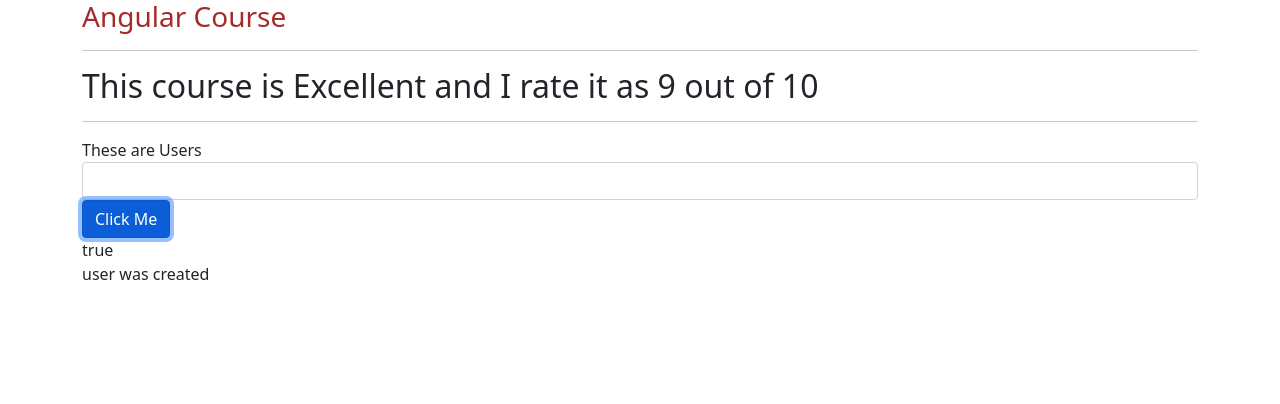
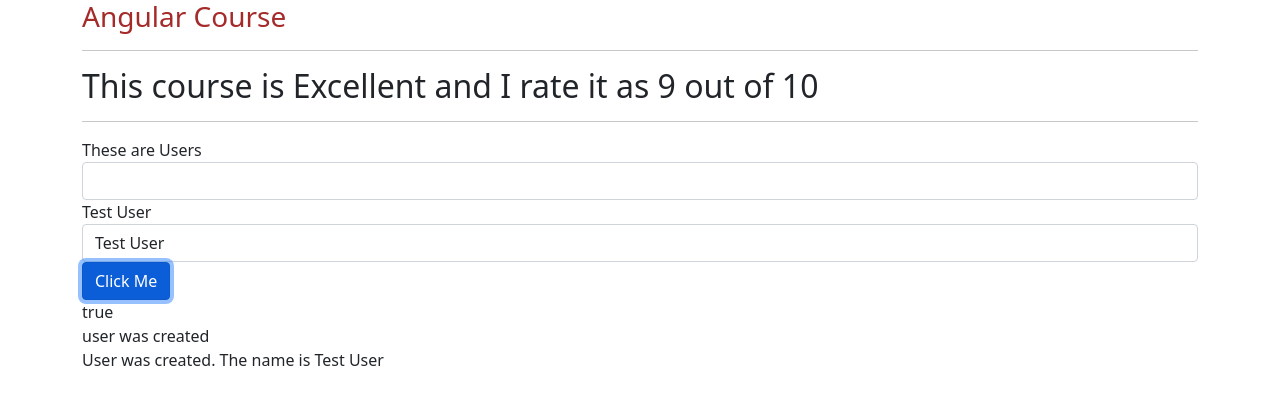
Before and after one commit to affanhakak/Lets-Learn-Angular-from-Scratch, an Angular app: page / in a window 1280 px wide. Both pictures are taken after a click on the button "Click Me". Shown: the top 404 px of the page. Built offline with nearby package versions, Linux system fonts and the light colour scheme.

Commit message:
ngIf directive added

```diff
--- a/src/app/servers/servers.component.html
+++ b/src/app/servers/servers.component.html
@@ -1,8 +1,8 @@
 <div>These are Users</div>
-<!-- <input type="text" class="form-control" (input)="onUpdateUser($event)" />
+<input type="text" class="form-control" (input)="onUpdateUser($event)" />
 <div>
   {{ userName }}
-</div> -->
+</div>
 <input type="text" class="form-control" [(ngModel)]="userName" />
 <button
   class="btn btn-primary"
@@ -18,3 +18,5 @@
 <div>
   {{ userCreationStatus }}
 </div>
+
+<div *ngIf="userCreated">User was created. The name is {{ userName }}</div>
--- a/src/app/servers/servers.component.ts
+++ b/src/app/servers/servers.component.ts
@@ -8,7 +8,8 @@
 export class ServersComponent implements OnInit {
   allowNewUser = false;
   userCreationStatus = 'no user was created!';
-  userName = '';
+  userName = 'Test User';
+  userCreated = false;
   constructor() {
     setTimeout(() => {
       this.allowNewUser = true;
@@ -17,6 +18,7 @@
 
   ngOnInit(): void {}
   onCreateUser() {
+    this.userCreated = true;
     this.userCreationStatus = 'user was created';
   }
   onUpdateUser(event: any) {
```
